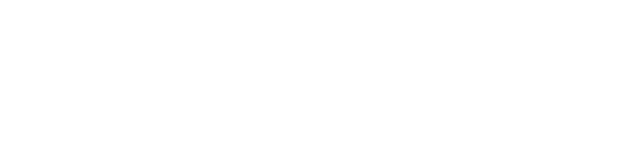
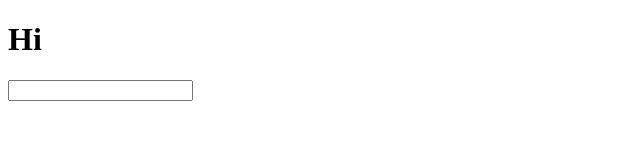
Before and after one commit to PatayD/test, a plain HTML site: page index.html in a window 1280 px wide. Shown: the whole page, without its empty margins (0-640 px from the left). Drawn offline with Linux system fonts and the light colour scheme.

Commit message:
teperitakbudet

```diff
--- a/index.html
+++ b/index.html
@@ -7,7 +7,7 @@
     <title>Document</title>
 </head>
 <body>
-
-
+    <h1>Hi</h1>
+    <input type="text"
 </body>
 </html>
```
